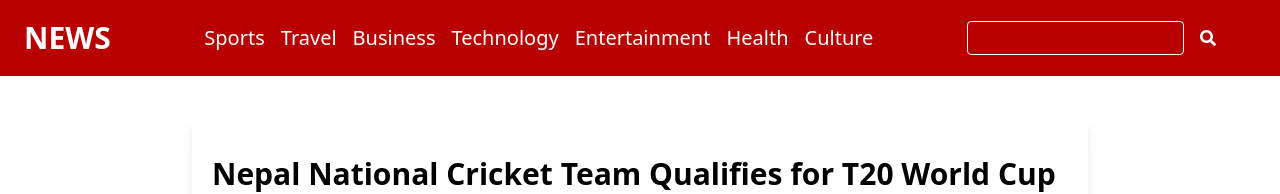
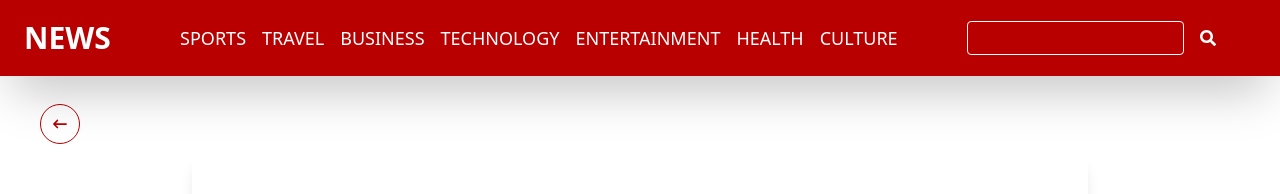
Before and after one commit to dipaksinha-di/BBC-News, a React (Vite) app: page /news/1 in a window 1280 px wide. Shown: the top 194 px of the page. Built offline with nearby package versions, Linux system fonts and the light colour scheme.

Commit message:
minor changes made

```diff
--- a/src/components/Header.jsx
+++ b/src/components/Header.jsx
@@ -24,7 +24,7 @@ const Header = ({ setCategory, setSearchQuery }) => {
   };
 
   return (
-    <header className="bg-primary text-white px-2 md:px-6 py-1 md:py-5 flex justify-between items-center w-full sticky top-0 left-0 z-50">
+    <header className="bg-primary text-white px-2 md:px-6 py-3 md:py-5 flex justify-between items-center w-full sticky top-0 left-0 z-50 shadow-2xl">
       <Link to="/" className="text-xl md:text-3xl font-bold">
         NEWS
       </Link>
@@ -38,8 +38,8 @@ const Header = ({ setCategory, setSearchQuery }) => {
                 setCategory(item);
                 navigate(`/${item.toLowerCase()}`);
               }}
-              className={`text-lg md:text-xl relative ${
-                isActive ? "font-semibold " : "hover:underline"
+              className={`text-lg  uppercase relative ${
+                isActive ? "font-semibold  " : "hover:underline underline-offset-8"
               }`}
             >
               {item}
@@ -68,7 +68,7 @@ const Header = ({ setCategory, setSearchQuery }) => {
       {isMobileMenuOpen && (
         <div className="fixed top-0 left-0 w-full h-full bg-red-600 flex flex-col items-center justify-center md:hidden transition-transform transform translate-x-0 overflow-y-auto">
           <FaTimes
-            className="text-2xl cursor-pointer"
+            className="text-5xl cursor-pointer"
             onClick={() => setIsMobileMenuOpen(false)}
           />
           <nav className="flex flex-col space-y-1 mt-4">
@@ -82,7 +82,7 @@ const Header = ({ setCategory, setSearchQuery }) => {
                     setIsMobileMenuOpen(false);
                     navigate(`/${item.toLowerCase()}`);
                   }}
-                  className={`text-2xl ${
+                  className={`text-2xl my-6 ${
                     isActive ? "font-semibold " : "hover:underline"
                   }`}
                 >
--- a/src/components/ScrollToTop.jsx
+++ b/src/components/ScrollToTop.jsx
@@ -34,7 +34,7 @@ export default function ScrollToTop() {
       {showButton && (
         <button
           onClick={scrollToTop}
-          className="fixed bottom-15 right-6 bg-primary text-white p-3 rounded-full shadow-lg hover:bg-primary-100 transition duration-300"
+          className="fixed bottom-15 right-6 bg-primary text-white p-3 rounded-full shadow-lg hover:bg-primary-100 border border-primary hover:text-primary transition duration-300"
         >
           <FaArrowUp size={20} />
         </button>
--- a/src/pages/NewsSinglePage.jsx
+++ b/src/pages/NewsSinglePage.jsx
@@ -1,8 +1,9 @@
 import React, { useEffect, useState } from "react";
-import { useParams } from "react-router-dom";
+import { Link, useParams } from "react-router-dom";
 import { newsData } from "../data/data";
-import Loader from '../components/Loader'
+import Loader from "../components/Loader";
 import ScrollToTop from "../components/ScrollToTop";
+import { FaArrowLeftLong } from "react-icons/fa6";
 
 export default function NewsSinglePage() {
   const { id } = useParams();
@@ -16,7 +17,7 @@ export default function NewsSinglePage() {
   }, [id]);
 
   if (!article) {
-    return <Loader/>;
+    return <Loader />;
   }
 
   const {
@@ -34,6 +35,13 @@ export default function NewsSinglePage() {
 
   return (
     <>
+      <div>
+        <Link to={"/"} className=" ">
+          <FaArrowLeftLong
+            size={20}
+            className="hover:bg-primary-100 bg-transparent text-primary hover:text-white h-5 md:h-10 w-10 rounded-full px-3   sticky top-16 md:top-26 md:left-10 left-4 cursor-pointer border border-primary"
+          />
+        </Link>
         <div className="max-w-4xl mx-auto my-10 p-5 bg-white shadow-lg rounded-sm">
           <h1 className="text-3xl font-bold mt-5  ">{title}</h1>
           <p className="text-sm my-4 text-dark-500"> 2 hours ago </p>
@@ -60,7 +68,8 @@ export default function NewsSinglePage() {
             ))}
           </p>
         </div>
-      <ScrollToTop/>
+        <ScrollToTop />
+      </div>
     </>
   );
 }
```
Lines whose indentation alone changed are shown as unchanged.
